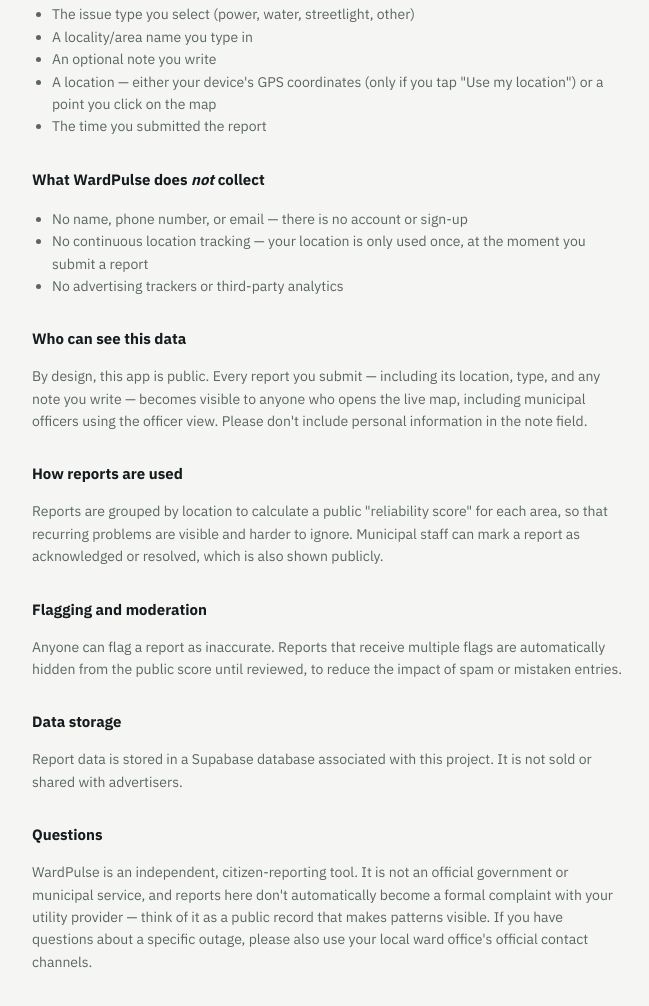
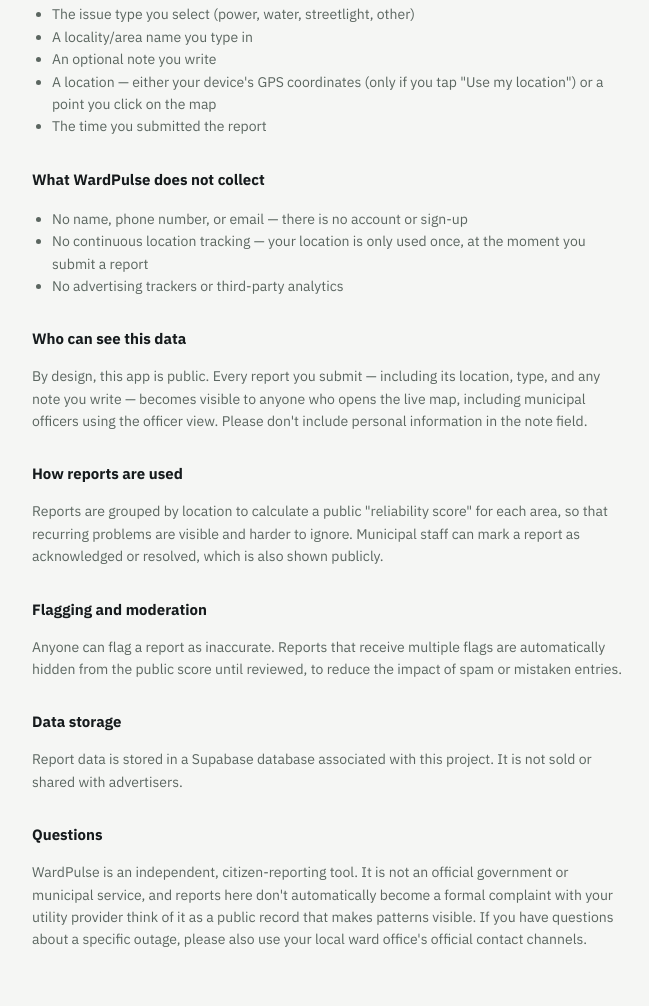
Before and after one commit to 125aarya0008-commits/SthaniyaConnect, a plain HTML site: page privacy.html in a window 1280 px wide. Shown: the part 234-1240 px from the top of the page, without its empty margins (312-961 px from the left). Drawn offline with Linux system fonts and the light colour scheme.

Commit message:
Update privacy.html

```diff
--- a/privacy.html
+++ b/privacy.html
@@ -48,7 +48,7 @@
     <li>The time you submitted the report</li>
   </ul>
 
-  <h3>What WardPulse does <em>not</em> collect</h3>
+  <h3>What WardPulse does not collect</h3>
   <ul>
     <li>No name, phone number, or email — there is no account or sign-up</li>
     <li>No continuous location tracking — your location is only used once, at the moment you submit a report</li>
@@ -68,7 +68,7 @@
   <p>Report data is stored in a Supabase database associated with this project. It is not sold or shared with advertisers.</p>
 
   <h3>Questions</h3>
-  <p>WardPulse is an independent, citizen-reporting tool. It is not an official government or municipal service, and reports here don't automatically become a formal complaint with your utility provider — think of it as a public record that makes patterns visible. If you have questions about a specific outage, please also use your local ward office's official contact channels.</p>
+  <p>WardPulse is an independent, citizen-reporting tool. It is not an official government or municipal service, and reports here don't automatically become a formal complaint with your utility provider think of it as a public record that makes patterns visible. If you have questions about a specific outage, please also use your local ward office's official contact channels.</p>
 </main>
 </body>
 </html>
```
